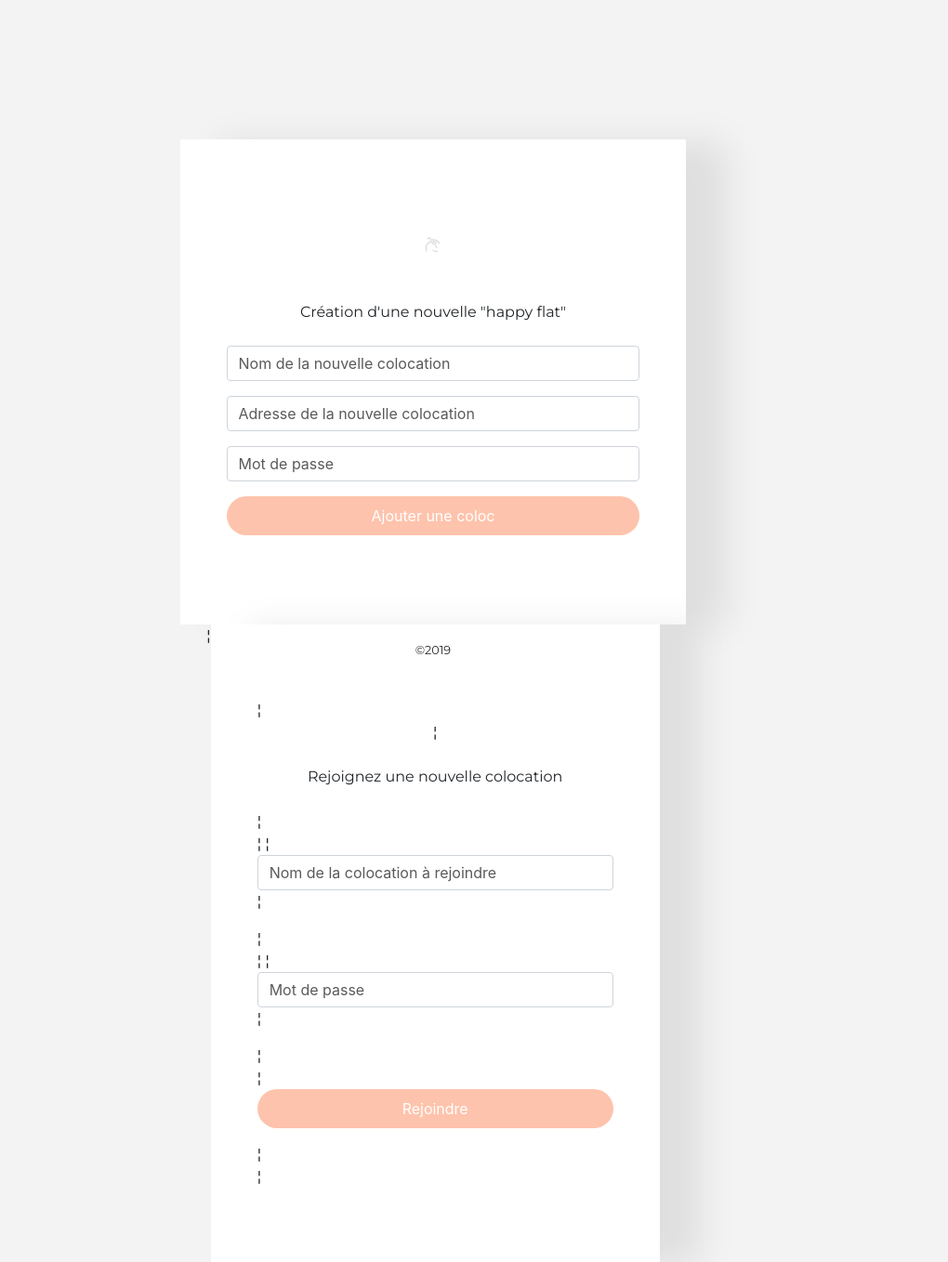
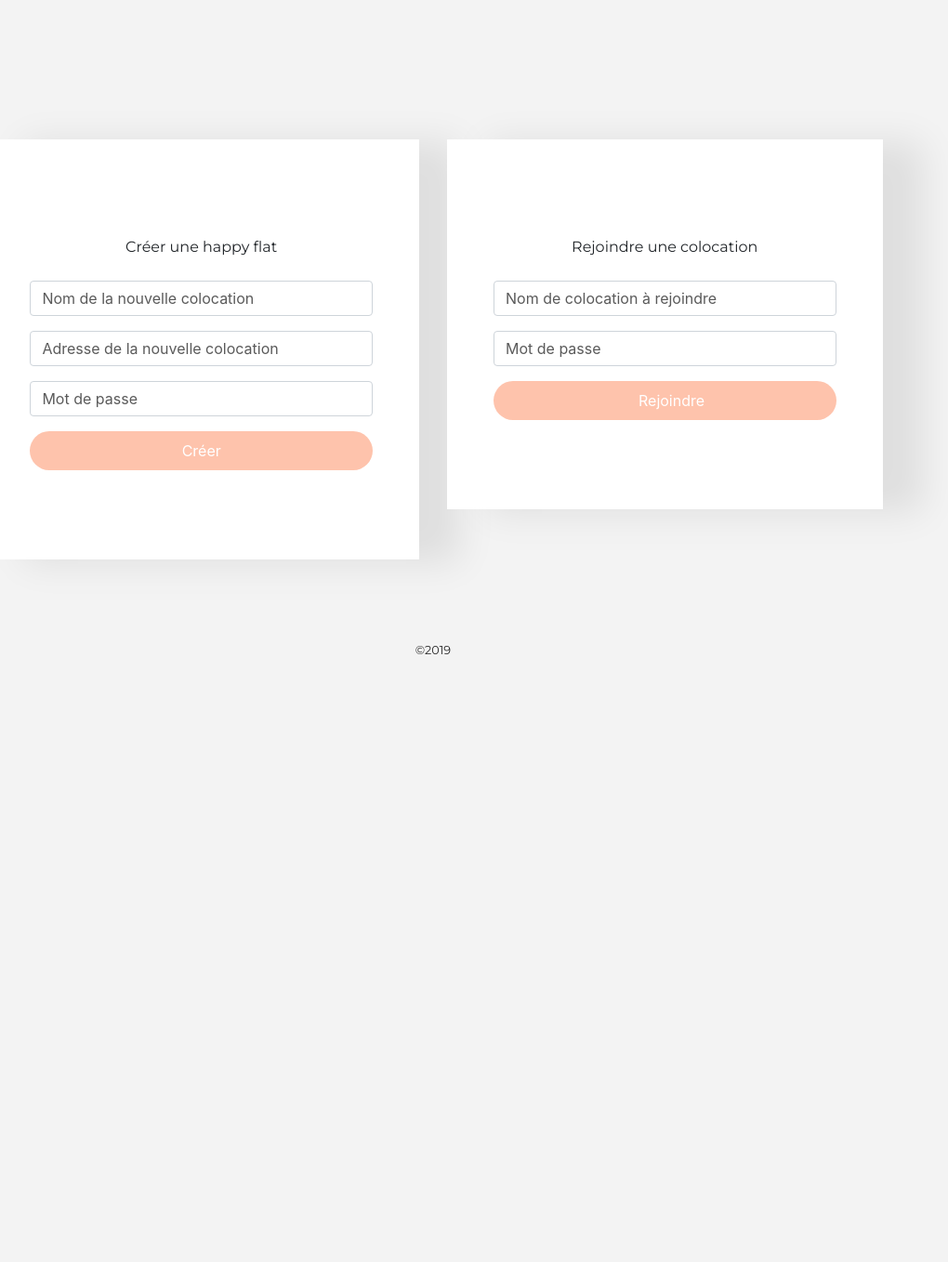
Before and after one commit to Dream-Team-of-Sab/projet-coloc, a Flask app: page /flat/ in a window 1280 px wide. Shown: the part 70-1428 px from the top of the page at 93% size, without its empty margins (174-1194 px from the left). After the commit the page ends 774 px from the top, so only its background shows below. Run offline with Flask 2, Linux system fonts and the light colour scheme; some libraries are stand-ins or nearby versions.

Commit message:
Modification design page Add et ajout modal détail facture

```diff
--- a/app/static/style.css
+++ b/app/static/style.css
@@ -550,6 +550,10 @@ PAGE INDEX
     font-size : 1.1em;
 }
 
+.item2{
+    background-color: #fff;
+}
+
 /* --------------------
 MEDIAS QUERIES
 -------------------- */
--- a/app/templates/flat.html
+++ b/app/templates/flat.html
@@ -35,20 +35,12 @@
     </header>
 
     <div class="container-fluid login">
+        <div class="row d-flex justify-content-around">
             <div class="row form-item d-flex justify-content-center">
+
+                <div class="col-12 col-lg-6">
                     <form action="" method='POST'>
-                <div class="login-icon d-flex justify-content-center mb-1">
-                        <svg id="icon-finger-print" width="34px" height="34x" viewBox="0 0 34 34">
-                            <g transform="translate(7.000000, 6.000000)" stroke-linecap="round">
-                                <path id="path1" d="M3.14414922,1.97419264 C3.14414922,1.97419264 5.30885997,0.506351808 9.06036082,0.506351808 C12.8118617,0.506351808 14.781903,1.97419264 14.781903,1.97419264"></path>
-                                <path id="path2" d="M0.466210729,7.27628774 C0.466210729,7.27628774 3.19024811,2.75878123 9.09512428,2.96502806 C15.0000005,3.17127489 17.4745821,7.17202872 17.4745821,7.17202872"></path>
-                                <path id="path3" d="M2,16.4687762 C2,16.4687762 1.12580828,14.9305411 1.27082278,11.9727304 C1.45871447,8.14036841 5.19587478,5.30175361 9.05270871,5.30175361 C12.9095426,5.30175361 15.0000001,7.82879552 15.8975926,9.33195218 C16.5919575,10.4947729 17.7597991,14.4361492 14.6226101,15.0206592 C12.41268,15.4324056 11.5911303,13.4911155 11.5911303,12.9859143 C11.5911303,11.9727302 11.1054172,10.2336826 9.05270848,10.2336826 C6.99999978,10.2336826 6.11384543,11.8665663 6.4593664,13.7955614 C6.6532895,14.8782069 7.59887942,18.3701197 12.0173963,19.5605638"></path>
-                                <path id="path4" d="M7.0204614,19.6657197 C7.0204614,19.6657197 3.88328263,16.5690127 3.88328268,12.9603117 C3.88328274,9.35161068 6.59923746,7.80642537 9.0076008,7.80642554 C11.4159641,7.8064257 14.1798468,9.55747124 14.1798468,12.759562"></path>
-                                <path id="path5"  d="M8.95538742,12.6694189 C8.95538742,12.6694189 9.04883608,18.1288401 15.069217,17.3610597"></path>
-                            </g>
-                        </svg>
-                </div>
-		<p class="text-center my-4">Création d'une nouvelle "happy flat"</p>
+                        <p class="text-center my-4">Créer une happy flat</p>
                         <div class="form-group">
                             <input type="text" class="form-control" placeholder="Nom de la nouvelle colocation" name='new_name'>
                         </div>
@@ -56,33 +48,32 @@
                             <input type="text" class="form-control" placeholder="Adresse de la nouvelle colocation" name="new_address">
                         </div>
                         <div class="form-group">
-                    <input type="text" class="form-control" placeholder="Mot de passe" name="new_password">
+                            <input type="password" class="form-control" placeholder="Mot de passe" name="new_password">
                         </div>
                         <div class="d-flex flex-column">
-		    <button type="submit" class="mb-3 bt btn-2" name="index_btn" value="flat">Ajouter une coloc</button>
+                            <button type="submit" class="mb-3 bt btn-2" name="index_btn" value="flat">Créer</button>
                         </div>
                     </form>
                 </div>
 
-       <div class="row form-item d-flex justify-content-center">
-        ¦   <form action="" method='POST'>
-        ¦       <div class="login-icon d-flex justify-content-center mb-1">
-        ¦       </div>
-                <p class="text-center my-4">Rejoignez une nouvelle colocation</p>
-        ¦       <div class="form-group">
-        ¦       ¦   <input type="text" class="form-control" placeholder="Nom de la colocation à rejoindre" name='flat_name'>
-        ¦       </div>
-        ¦       <div class="form-group">
-        ¦       ¦   <input type="text" class="form-control" placeholder="Mot de passe" name="flat_password">
-        ¦       </div>
-        ¦       <div class="d-flex flex-column">
-                ¦   <button type="submit" class="mb-3 bt btn-2" name="index_btn" value="person">Rejoindre</button>
-        ¦       </div>
-        ¦   </form>
+            <div class="col-12 col-lg-6">
+                <form action="" method='POST'>
+                    <p class="text-center my-4">Rejoindre une colocation</p>
+                    <div class="form-group">
+                        <input type="text" class="form-control" placeholder="Nom de colocation à rejoindre" name="flat_name">
+                    </div>
+                    <div class="form-group">
+                        <input type="password" class="form-control" placeholder="Mot de passe" name="flat_password">
+                    </div>
+                    <div class="d-flex flex-column">
+                        <button type="submit" class="mb-3 bt btn-2" name="index_btn" value="person">Rejoindre</button>
+                    </div>
+                </form>
+            </div>
         </div>
     </div>
 
-    <footer class="fixed-bottom">
+    <footer class="fixed-bottom mt-3">
         <p>©2019</p>
     </footer>
 
--- a/db/database_gen.py
+++ b/db/database_gen.py
@@ -14,7 +14,7 @@ CUR.execute(
     CREATE TABLE IF NOT EXISTS Colocations (
         id INTEGER PRIMARY KEY AUTOINCREMENT,
         name VARCHAR(255) NOT NULL,
-        address VARCHAR(255) NOT NULL,
+        adress VARCHAR(255) NOT NULL,
         password VARCHAR(255) UNIQUE NOT NULL
     );
     '''
```
Also changed, not shown: app/templates/detail_facture.html (+42 -6 lines), app/templates/index.html (+10 -10 lines), app/templates/sign.html (+12 -0 lines). Lines whose indentation alone changed are shown as unchanged.
